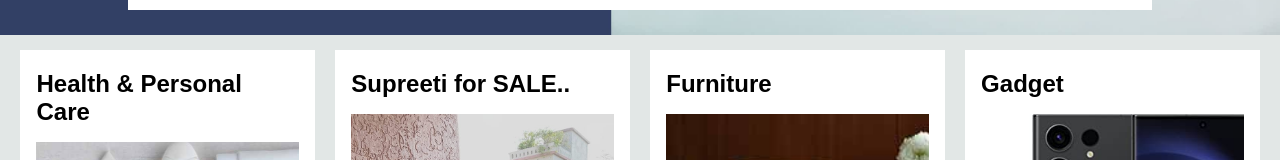
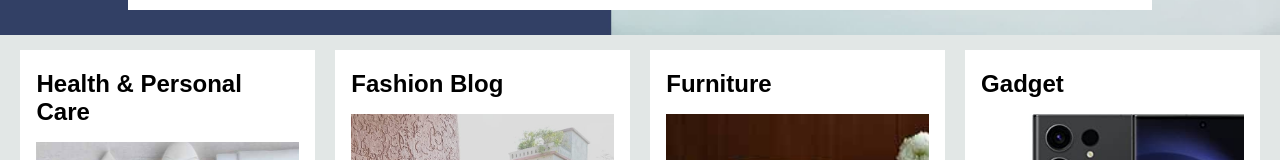
Before and after one commit to Supreeti-Mishra/Amazon-clone, a plain HTML site: page index.html in a window 1280 px wide. Shown: the part 365-525 px from the top of the page. Drawn offline with Linux system fonts and the light colour scheme.

Commit message:
save change

```diff
--- a/index.html
+++ b/index.html
@@ -74,7 +74,7 @@
         </div>
         <div class="box2 box">
             <div class="box-content">
-                <h2>Supreeti for SALE..</h2>
+                <h2>Fashion Blog</h2>
                 <div class="box-img" style="background-image: url('box1_image.jpeg');"></div>
                 <p>See more</p></div>
         </div>
```
